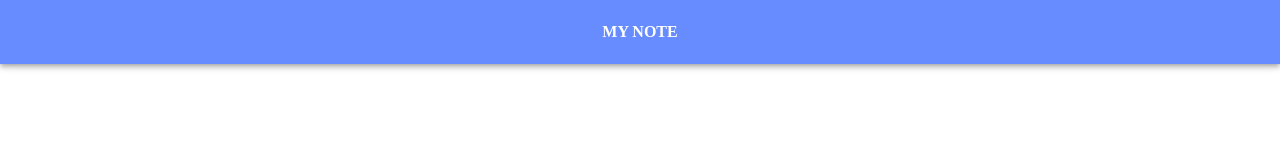
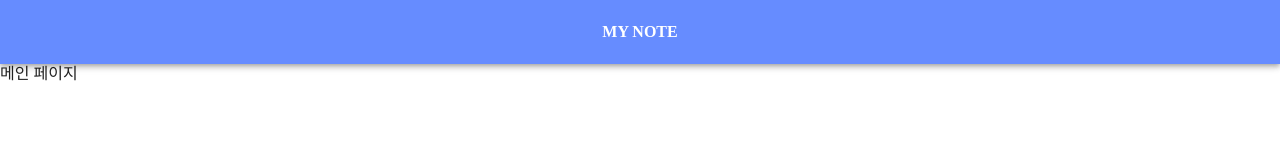
Before and after one commit to fbtjdwls04/react-todoList-2023, a React (Create React App) app: page /#/main in a window 1280 px wide. Shown: the top 160 px of the page. Built offline with nearby package versions, Linux system fonts and the light colour scheme; a web font is replaced by a local one.

Commit message:
리액트 라우터, 리코일, 리코일 퍼시스트, classnames, immer 설치

```diff
--- a/package.json
+++ b/package.json
@@ -9,9 +9,14 @@
     "@testing-library/jest-dom": "^5.16.5",
     "@testing-library/react": "^13.4.0",
     "@testing-library/user-event": "^13.5.0",
+    "classnames": "^2.3.2",
+    "immer": "^10.0.2",
     "react": "^18.2.0",
     "react-dom": "^18.2.0",
+    "react-router-dom": "^6.11.2",
     "react-scripts": "5.0.1",
+    "recoil": "^0.7.7",
+    "recoil-persist": "^4.2.0",
     "web-vitals": "^2.1.4"
   },
   "scripts": {
--- a/src/App.js
+++ b/src/App.js
@@ -1,4 +1,16 @@
 import { AppBar, Toolbar } from "@mui/material";
+import { Routes, Route, Navigate } from "react-router-dom";
+function MainPage() {
+  return <h1>메인 페이지</h1>;
+}
+
+function Sub1Page() {
+  return <h1>서브1 페이지</h1>;
+}
+
+function Sub2Page() {
+  return <h1>서브2 페이지</h1>;
+}
 
 function App() {
   return (
@@ -10,6 +22,18 @@ function App() {
           <div className="flex-1"></div>
         </Toolbar>
       </AppBar>
+      <Routes>
+        <Route path="/main" element={<MainPage />}>
+          메인
+        </Route>
+        <Route path="/sub1" element={<Sub1Page />}>
+          서브1
+        </Route>
+        <Route path="/sub2" element={<Sub2Page />}>
+          서브2
+        </Route>
+        <Route path="*" element={<Navigate to="/main" />}></Route>
+      </Routes>
     </>
   );
 }
--- a/src/Root.js
+++ b/src/Root.js
@@ -1,5 +1,7 @@
 import { useEffect } from "react";
 import { ThemeProvider, CssBaseline, createTheme } from "@mui/material";
+import { RecoilRoot } from "recoil";
+import { HashRouter } from "react-router-dom";
 import App from "./App";
 
 const muiThemePaletteKeys = [
@@ -45,7 +47,11 @@ export default function Root() {
   return (
     <ThemeProvider theme={theme}>
       <CssBaseline />
-      <App />
+      <RecoilRoot>
+        <HashRouter>
+          <App />
+        </HashRouter>
+      </RecoilRoot>
     </ThemeProvider>
   );
 }
```
Also changed, not shown: 1 other file (tests, documents, lock files or other folders).
